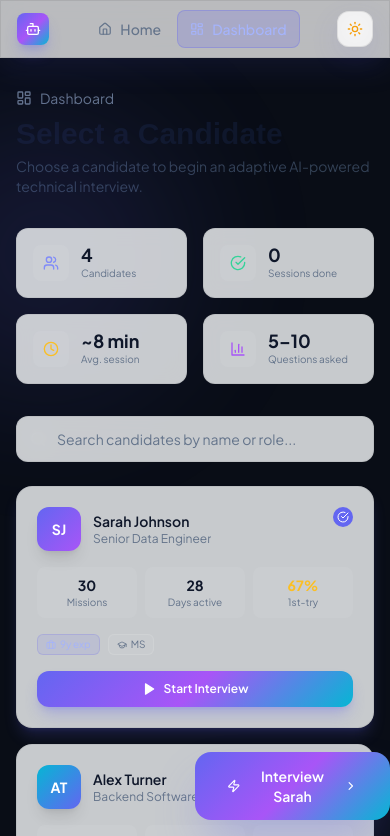
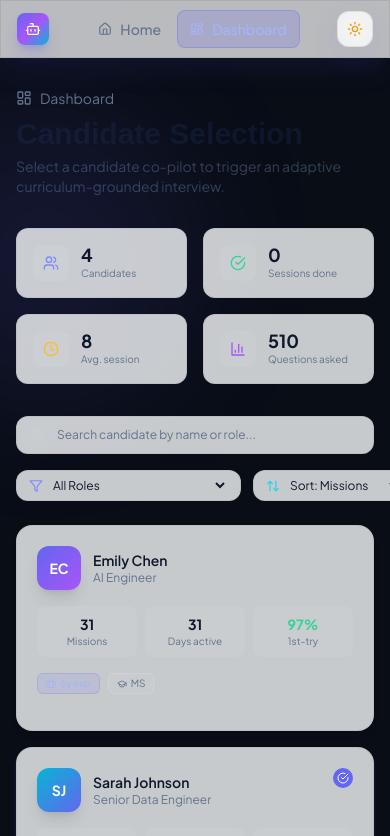
Before and after one commit to shrey0411abes/AI-Interview-Agent-Hackathon_Project, a React (Vite) app in the folder frontend/: page /dashboard in a window 390 px wide. Shown: the top 836 px of the page. Built offline with nearby package versions, Linux system fonts and the light colour scheme; the HTML template or start-up script is replaced by a standard one.

Commit message:
feat(dashboard): add sort and filter controls, animated stat banner, and session history panel

```diff
--- a/frontend/src/pages/DashboardPage.tsx
+++ b/frontend/src/pages/DashboardPage.tsx
@@ -1,11 +1,13 @@
-import React, { useState } from 'react';
+import React, { useState, useMemo } from 'react';
 import { useNavigate } from 'react-router-dom';
 import { motion, AnimatePresence } from 'framer-motion';
 import {
   LayoutDashboard, Play, Search, Users, ChevronRight,
-  Zap, CheckCircle, Clock, BarChart3, Briefcase, GraduationCap
+  Zap, CheckCircle, Clock, BarChart3, Briefcase, GraduationCap,
+  Filter, ArrowUpDown, History, Shield
 } from 'lucide-react';
 import { Navbar } from '../components/layout/Navbar';
+import { AnimatedNumber } from '../components/ui/AnimatedNumber';
 import { Candidate } from '../lib/types';
 import { useInterviewStore } from '../lib/store';
 import candidateData from '../data/candidates.json';
@@ -17,6 +19,8 @@ const fadeUp = {
     transition: { delay: i * 0.08, duration: 0.4, ease: 'easeOut' },
   }),
 };
+
+type SortKey = 'missions' | 'experience' | 'accuracy';
 
 // ── Candidate Card on Dashboard ───────────────────────────────────────
 const DashboardCandidateCard: React.FC<{
@@ -49,11 +53,11 @@ const DashboardCandidateCard: React.FC<{
       custom={index}
       initial="hidden"
       animate="visible"
-      whileHover={{ y: -3 }}
-      className={`glass-card rounded-2xl p-5 border transition-all duration-300 cursor-pointer
+      whileHover={{ y: -4, scale: 1.01 }}
+      className={`glass-card rounded-2xl p-5 border transition-all duration-300 cursor-pointer shadow-md hover:shadow-xl
                   ${isSelected
                     ? 'border-primary-500/60 shadow-lg shadow-primary-500/20'
-                    : 'border-transparent hover:border-primary-500/20'
+                    : 'border-[var(--glass-card-border)] hover:border-primary-500/30'
                   }`}
       onClick={onSelect}
     >
@@ -129,12 +133,40 @@ export const DashboardPage: React.FC = () => {
   const navigate = useNavigate();
   const { selectedCandidate, setCandidate, completedSessions } = useInterviewStore();
   const [searchQuery, setSearchQuery] = useState('');
+  const [roleFilter, setRoleFilter] = useState('ALL');
+  const [sortBy, setSortBy] = useState<SortKey>('missions');
 
   const allCandidates = candidateData.candidates as Candidate[];
-  const filtered = allCandidates.filter((c) =>
+
+  // Roles list
+  const roles = useMemo(() => {
+    const set = new Set<string>();
+    allCandidates.forEach((c) => set.add(c.member.jobRole));
+    return ['ALL', ...Array.from(set)];
+  }, [allCandidates]);
+
+  // Filter & Sort logic
+  const filteredAndSorted = useMemo(() => {
+    return allCandidates
+      .filter((c) => {
+        const matchesSearch =
           c.member.name.toLowerCase().includes(searchQuery.toLowerCase()) ||
-    c.member.jobRole.toLowerCase().includes(searchQuery.toLowerCase())
-  );
+          c.member.jobRole.toLowerCase().includes(searchQuery.toLowerCase());
+        const matchesRole = roleFilter === 'ALL' || c.member.jobRole === roleFilter;
+        return matchesSearch && matchesRole;
+      })
+      .sort((a, b) => {
+        const aSignals = a.signals ?? { missionsCompleted: 0, missionsFirstTry: 0 };
+        const bSignals = b.signals ?? { missionsCompleted: 0, missionsFirstTry: 0 };
+        const aAcc = aSignals.missionsCompleted > 0 ? aSignals.missionsFirstTry / aSignals.missionsCompleted : 0;
+        const bAcc = bSignals.missionsCompleted > 0 ? bSignals.missionsFirstTry / bSignals.missionsCompleted : 0;
+
+        if (sortBy === 'missions') return bSignals.missionsCompleted - aSignals.missionsCompleted;
+        if (sortBy === 'experience') return b.member.yearsExperience - a.member.yearsExperience;
+        if (sortBy === 'accuracy') return bAcc - aAcc;
+        return 0;
+      });
+  }, [allCandidates, searchQuery, roleFilter, sortBy]);
 
   const handleStart = () => {
     navigate(`/interview/${selectedCandidate.member.id}`);
@@ -161,18 +193,17 @@ export const DashboardPage: React.FC = () => {
               <span>Dashboard</span>
             </div>
             <h1 className="font-heading text-3xl font-bold text-[var(--text-primary)] mb-1">
-              Select a Candidate
+              Candidate Selection
             </h1>
             <p className="text-[var(--text-secondary)] text-sm">
-              Choose a candidate to begin an adaptive AI-powered technical interview.
+              Select a candidate co-pilot to trigger an adaptive curriculum-grounded interview.
             </p>
           </motion.div>
 
-          {/* Stats strip */}
+          {/* Animated Stat Banner */}
           <motion.div
-            initial={{ opacity: 0, y: 12 }}
-            animate={{ opacity: 1, y: 0 }}
-            transition={{ delay: 0.1 }}
+            initial="hidden"
+            animate="visible"
             className="grid grid-cols-2 sm:grid-cols-4 gap-4 mb-8"
           >
             {[
@@ -180,52 +211,91 @@ export const DashboardPage: React.FC = () => {
               { icon: <CheckCircle className="w-4 h-4 text-emerald-400" />, value: completedSessions.length, label: 'Sessions done' },
               { icon: <Clock className="w-4 h-4 text-amber-400" />, value: '~8 min', label: 'Avg. session' },
               { icon: <BarChart3 className="w-4 h-4 text-accent-purple" />, value: '5–10', label: 'Questions asked' },
-            ].map(({ icon, value, label }) => (
-              <div key={label} className="glass-card rounded-xl p-4 flex items-center gap-3">
+            ].map(({ icon, value, label }, i) => (
+              <motion.div
+                key={label}
+                variants={fadeUp}
+                custom={i}
+                className="glass-card rounded-xl p-4 flex items-center gap-3 border border-[var(--glass-card-border)] hover:scale-[1.02] transition-transform"
+              >
                 <div className="w-9 h-9 rounded-lg bg-white/5 flex items-center justify-center shrink-0">
                   {icon}
                 </div>
                 <div>
-                  <p className="font-bold text-[var(--text-primary)] text-lg leading-none">{value}</p>
+                  <p className="font-bold text-[var(--text-primary)] text-lg leading-none">
+                    <AnimatedNumber value={value} />
+                  </p>
                   <p className="text-[10px] text-[var(--text-muted)] mt-0.5">{label}</p>
                 </div>
-              </div>
+              </motion.div>
             ))}
           </motion.div>
 
-          {/* Search bar */}
+          {/* Controls strip: Search, Role Filter, Sort By */}
           <motion.div
-            initial={{ opacity: 0 }}
-            animate={{ opacity: 1 }}
+            initial={{ opacity: 0, y: 10 }}
+            animate={{ opacity: 1, y: 0 }}
             transition={{ delay: 0.2 }}
-            className="relative mb-6"
+            className="flex flex-col md:flex-row items-stretch md:items-center justify-between gap-4 mb-6"
           >
+            {/* Search */}
+            <div className="relative flex-1">
               <Search className="absolute left-3.5 top-1/2 -translate-y-1/2 w-4 h-4 text-[var(--text-muted)]" />
               <input
                 type="text"
-              placeholder="Search candidates by name or role..."
+                placeholder="Search candidate by name or role..."
                 value={searchQuery}
                 onChange={(e) => setSearchQuery(e.target.value)}
-              className="w-full pl-10 pr-4 py-3 glass-card rounded-xl text-sm
+                className="w-full pl-10 pr-4 py-2.5 glass-card rounded-xl text-xs
                            text-[var(--text-primary)] placeholder-[var(--text-muted)]
-                         border border-transparent focus:border-primary-500/50 outline-none transition-colors"
+                           border border-[var(--glass-card-border)] focus:border-primary-500/50 outline-none transition-colors"
               />
+            </div>
+
+            {/* Filter & Sort Dropdowns */}
+            <div className="flex items-center gap-3">
+              {/* Role filter */}
+              <div className="flex items-center gap-1.5 glass-card rounded-xl px-3 py-1.5 border border-[var(--glass-card-border)]">
+                <Filter className="w-3.5 h-3.5 text-primary-400 shrink-0" />
+                <select
+                  value={roleFilter}
+                  onChange={(e) => setRoleFilter(e.target.value)}
+                  className="bg-transparent text-[var(--text-primary)] text-xs focus:outline-none cursor-pointer"
+                >
+                  {roles.map((role) => (
+                    <option key={role} value={role} className="bg-[var(--bg-surface)] text-[var(--text-primary)]">
+                      {role === 'ALL' ? 'All Roles' : role}
+                    </option>
+                  ))}
+                </select>
+              </div>
+
+              {/* Sort by */}
+              <div className="flex items-center gap-1.5 glass-card rounded-xl px-3 py-1.5 border border-[var(--glass-card-border)]">
+                <ArrowUpDown className="w-3.5 h-3.5 text-cyan-400 shrink-0" />
+                <select
+                  value={sortBy}
+                  onChange={(e) => setSortBy(e.target.value as SortKey)}
+                  className="bg-transparent text-[var(--text-primary)] text-xs focus:outline-none cursor-pointer"
+                >
+                  <option value="missions" className="bg-[var(--bg-surface)] text-[var(--text-primary)]">Sort: Missions</option>
+                  <option value="experience" className="bg-[var(--bg-surface)] text-[var(--text-primary)]">Sort: Experience</option>
+                  <option value="accuracy" className="bg-[var(--bg-surface)] text-[var(--text-primary)]">Sort: 1st-Try Rate</option>
+                </select>
+              </div>
+            </div>
           </motion.div>
 
           {/* Candidate grid */}
-          {filtered.length === 0 ? (
-            <motion.div
-              initial={{ opacity: 0 }}
-              animate={{ opacity: 1 }}
-              className="text-center py-20"
-            >
+          {filteredAndSorted.length === 0 ? (
+            <motion.div initial={{ opacity: 0 }} animate={{ opacity: 1 }} className="text-center py-16 glass rounded-2xl">
               <Users className="w-12 h-12 mx-auto text-[var(--text-muted)] mb-3 opacity-40" />
-              <p className="text-[var(--text-muted)]">No candidates match your search.</p>
+              <p className="text-[var(--text-muted)] text-sm">No candidates match your search or filter criteria.</p>
             </motion.div>
           ) : (
             <div className="grid sm:grid-cols-2 lg:grid-cols-3 xl:grid-cols-4 gap-4">
               <AnimatePresence>
-                {filtered.map((candidate, i) => (
+                {filteredAndSorted.map((candidate, i) => (
                   <DashboardCandidateCard
                     key={candidate.member.id}
                     candidate={candidate}
@@ -239,53 +309,43 @@ export const DashboardPage: React.FC = () => {
             </div>
           )}
 
-          {/* Selected candidate CTA (sticky bottom on mobile) */}
-          <AnimatePresence>
-            {selectedCandidate && (
-              <motion.div
-                key="start-cta"
-                initial={{ opacity: 0, y: 20 }}
-                animate={{ opacity: 1, y: 0 }}
-                exit={{ opacity: 0, y: 20 }}
-                className="fixed bottom-6 left-1/2 -translate-x-1/2 z-40 sm:hidden"
-              >
-                <button
-                  onClick={handleStart}
-                  className="gradient-brand text-white px-8 py-3.5 rounded-2xl font-semibold text-sm
-                             shadow-2xl shadow-indigo-500/40 flex items-center gap-2"
-                >
-                  <Zap className="w-4 h-4" />
-                  Interview {selectedCandidate.member.name.split(' ')[0]}
-                  <ChevronRight className="w-4 h-4" />
-                </button>
-              </motion.div>
-            )}
-          </AnimatePresence>
-
-          {/* Completed sessions */}
+          {/* Recent Sessions History Panel */}
           {completedSessions.length > 0 && (
             <motion.div
-              initial={{ opacity: 0, y: 12 }}
+              initial={{ opacity: 0, y: 16 }}
               animate={{ opacity: 1, y: 0 }}
-              className="mt-12"
+              className="mt-12 glass-card rounded-2xl p-6 border border-[var(--glass-card-border)]"
             >
-              <h2 className="font-heading text-xl font-bold text-[var(--text-primary)] mb-4 flex items-center gap-2">
-                <CheckCircle className="w-5 h-5 text-emerald-400" />
-                Completed Sessions
+              <div className="flex items-center justify-between mb-4">
+                <h2 className="font-heading text-lg font-bold text-[var(--text-primary)] flex items-center gap-2">
+                  <History className="w-5 h-5 text-emerald-400" />
+                  Recent Session History ({completedSessions.length})
                 </h2>
-              <div className="grid sm:grid-cols-2 lg:grid-cols-3 gap-4">
+                <span className="text-xs text-[var(--text-muted)]">In-memory active browser session history</span>
+              </div>
+
+              <div className="grid sm:grid-cols-2 lg:grid-cols-3 gap-3">
                 {completedSessions.map((session) => (
                   <button
                     key={session.sessionId}
                     onClick={() => navigate(`/results/${session.sessionId}`)}
-                    className="glass-card rounded-xl p-4 text-left hover:border-emerald-500/30 border border-transparent
-                               transition-colors group flex items-center justify-between"
+                    className="glass-card rounded-xl p-3.5 text-left hover:border-emerald-500/40 border border-transparent
+                               transition-all group flex items-center justify-between"
                   >
-                    <div>
-                      <p className="font-semibold text-[var(--text-primary)] text-sm">{session.candidate.member.name}</p>
-                      <p className="text-xs text-[var(--text-muted)] mt-0.5">{session.candidate.member.jobRole}</p>
+                    <div className="min-w-0 pr-2">
+                      <div className="flex items-center gap-2">
+                        <p className="font-semibold text-[var(--text-primary)] text-xs truncate">
+                          {session.candidate.member.name}
+                        </p>
+                        <span className="text-[9px] font-mono px-1.5 py-0.5 rounded bg-emerald-500/15 text-emerald-300 border border-emerald-500/30">
+                          {session.feedback.verdict || 'EVAL'}
+                        </span>
                       </div>
-                    <ChevronRight className="w-4 h-4 text-[var(--text-muted)] group-hover:text-[var(--text-primary)] transition-colors" />
+                      <p className="text-[10px] text-[var(--text-muted)] truncate mt-0.5">
+                        {session.candidate.member.jobRole}
+                      </p>
+                    </div>
+                    <ChevronRight className="w-4 h-4 text-[var(--text-muted)] group-hover:text-[var(--text-primary)] shrink-0 transition-colors" />
                   </button>
                 ))}
               </div>
```
Lines whose indentation alone changed are shown as unchanged.
